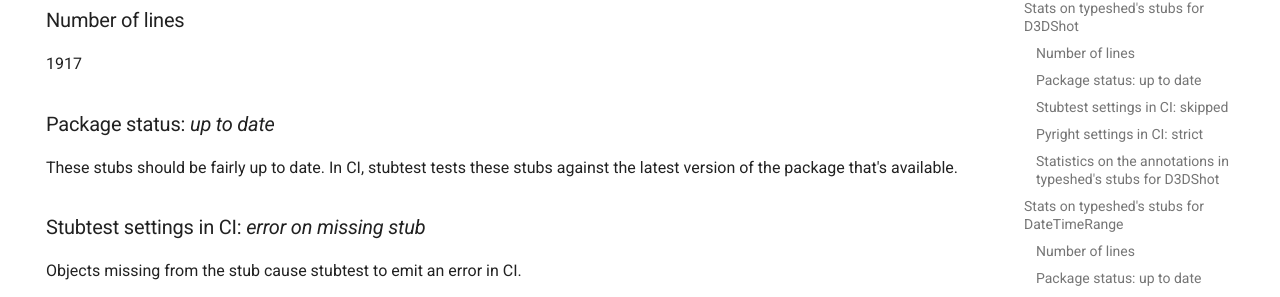
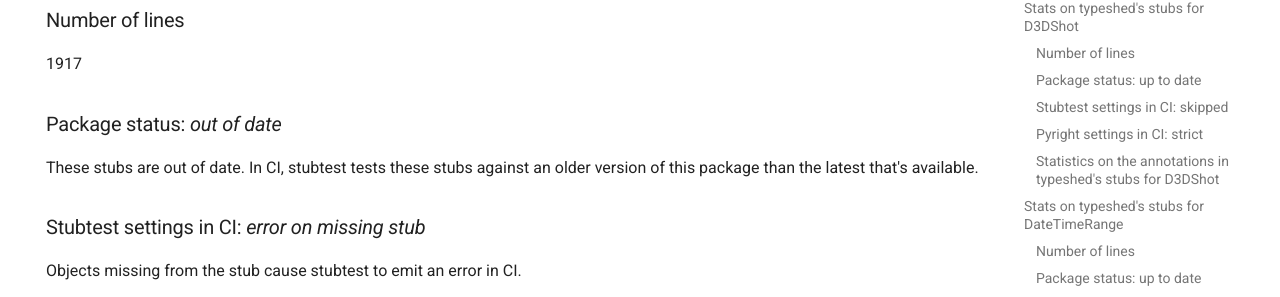
Before and after one commit to AlexWaygood/typeshed-stats, an MkDocs documentation site: the page built from stats_website/stats.md, in a window 1280 px wide and 900 px high, scrolled down 57840 px. Shown: the part 148-445 px from the top of the window. Built offline with MkDocs 1.6.1 and Material for MkDocs 9.7.7, drawn with Linux system fonts in a browser that asks for light colours; comment, search, counter and statistics services are not loaded; some of the changed text lies outside the part shown.

```diff
--- a/stats_website/stats.md
+++ b/stats_website/stats.md
@@ -1774,8 +1774,8 @@ All files are tested with the stricter pyright settings in CI.
 ### Number of lines
 1917
 
-### Package status: *up to date*
-These stubs should be fairly up to date. In CI, stubtest tests these stubs against the latest version of the package that's available.
+### Package status: *out of date*
+These stubs are out of date. In CI, stubtest tests these stubs against an older version of this package than the latest that's available.
 
 ### Stubtest settings in CI: *error on missing stub*
 Objects missing from the stub cause stubtest to emit an error in CI.
```
Also changed, not shown: other parts of stats_website/stats.md (+1 -1 lines), examples/example.md (+2 -2 lines), 4 other files.
